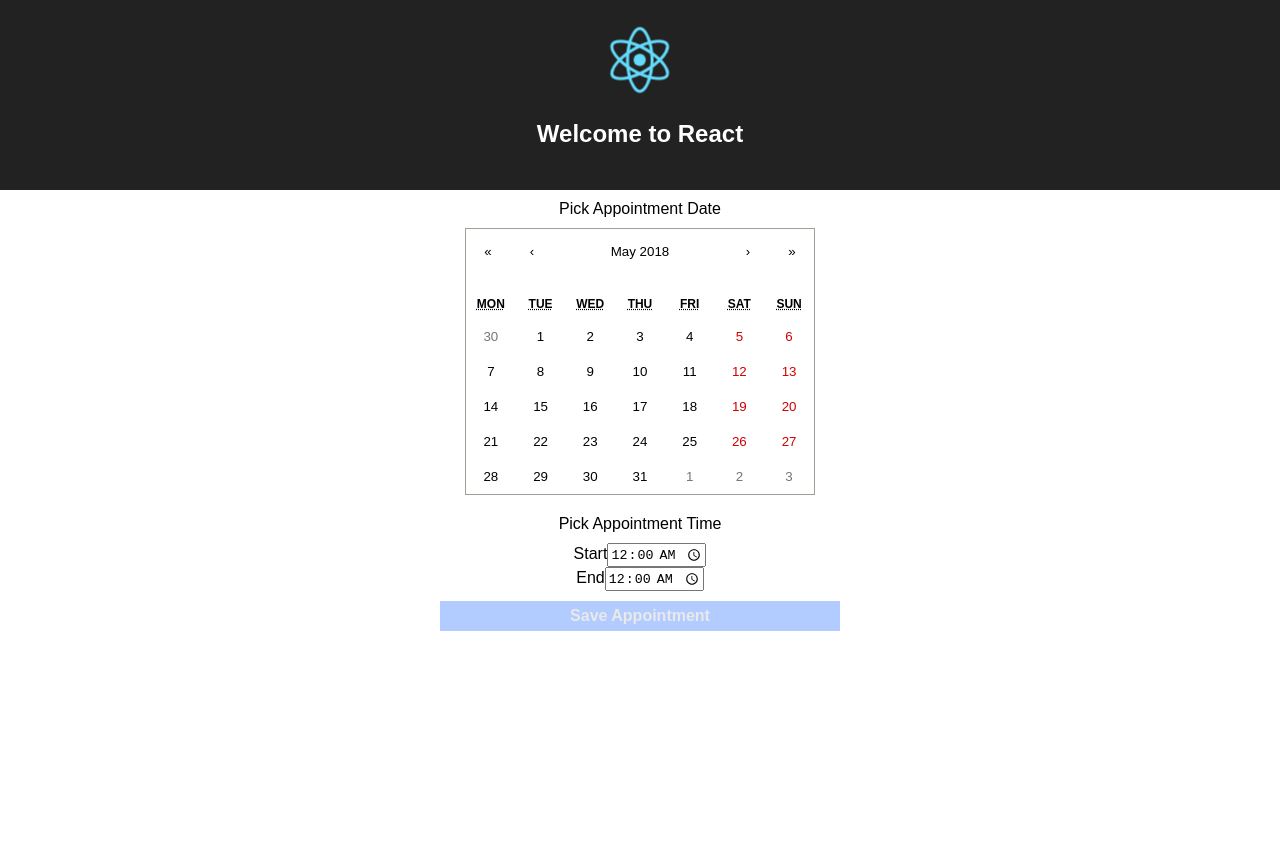
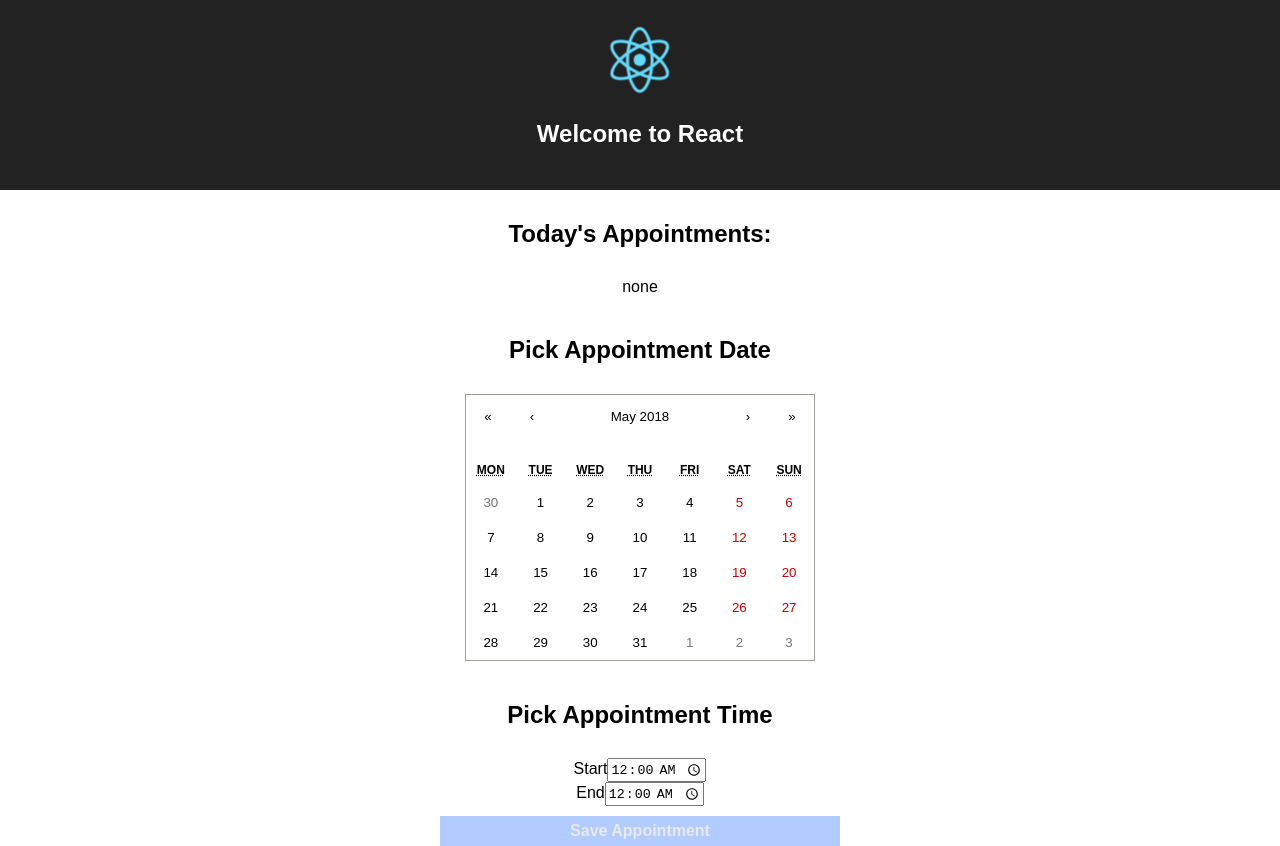
Before and after one commit to davidcoleman007/dr-apt-tool, a React app: page / in a window 1280 px wide. Before the commit the page ends 800 px from the top, so only its background shows below. Built offline with nearby package versions, Linux system fonts and the light colour scheme.

Commit message:
fixed overlay detection added ability to indicated overlapped apts added filtering to always know "todaysApts" where "today" is the day selected implement TodaysAppointments stateless component implement some rudimentary styles for TodaysAppointments component remove a ton of logs

```diff
--- a/src/components/AppointmentForm/AppointmentForm.js
+++ b/src/components/AppointmentForm/AppointmentForm.js
@@ -1,33 +1,32 @@
 import React, { Component } from 'react';
-import PropTypes from 'prop-types';
 import ReactCalendar from 'react-calendar';
 import { TimeInput } from '../TimeInput';
 
 import './AppointmentForm.scss';
+import { TodaysAppointments } from '../TodaysAppointments/TodaysAppointments';
 
 class InitialState extends Object {
   constructor() {
     super();
-    this.aptData  = [];
-    this.day      = null;
-    this.start    = new Date(Date.parse(new Date().toDateString()));
-    this.end      = new Date(Date.parse(new Date().toDateString()));
-    this.overlap  = false;
-    this.rangeErr = false;
+    this.aptData    = [];
+    this.day        = null;
+    this.end        = new Date(Date.parse(new Date().toDateString()));
+    this.highlight  = [];
+    this.overlap    = false;
+    this.rangeErr   = false;
+    this.start      = new Date(Date.parse(new Date().toDateString()));
+    this.todaysApts = [];
   }
 }
 
 export default class AppointmentForm extends Component {
-  static propTypes = {
-    aptData : PropTypes.array
-  };
-
   constructor(props) {
     super(props);
     this.state                 = new InitialState();
     this.checkOverlap          = this.checkOverlap.bind(this);
     this.checkEnd              = this.checkEnd.bind(this);
     this.getTimeForSelectedDay = this.getTimeForSelectedDay.bind(this);
+    this.getTodaysAppointments = this.getTodaysAppointments.bind(this);
     this.onChangeDay           = this.onChangeDay.bind(this);
     this.onChangeStart         = this.onChangeStart.bind(this);
     this.onChangeEnd           = this.onChangeEnd.bind(this);
@@ -39,9 +38,11 @@ export default class AppointmentForm extends Component {
     console.log('day', day);
     const newStart = this.getTimeForSelectedDay(start, day);
     const newEnd = this.getTimeForSelectedDay(end, day);
+    const todaysApts = this.getTodaysAppointments(day);
     this.setState({
       end   : newEnd,
       start : newStart,
+      todaysApts,
       day,
     });
     this.checkEnd({
@@ -53,7 +54,32 @@ export default class AppointmentForm extends Component {
       start : newStart,
       end   : newEnd,
       day,
-    });
+    }, todaysApts);
+  }
+
+  getTodaysAppointments(day) {
+    const {aptData} = this.state;
+    let tmpDate = new Date();
+    const today = new Date(Date.parse(day));
+    tmpDate.setHours(0);
+    tmpDate.setMinutes(0);
+    tmpDate.setSeconds(0);
+    tmpDate.setMilliseconds(0);
+    const start = new Date(Date.parse(today.toDateString() + ' ' + tmpDate.toTimeString()))
+    tmpDate.setHours(23);
+    tmpDate.setMinutes(59);
+    tmpDate.setSeconds(59);
+    tmpDate.setMilliseconds(999);
+    const end   = new Date(Date.parse(today.toDateString() + ' ' + tmpDate.toTimeString()));
+    const todaysApts = aptData.reduce(
+      (prev, cur, i) => {
+        if(cur.start.getTime() >= start.getTime() && cur.end.getTime() <= end.getTime()) {
+          prev.push(cur);
+        }
+        return prev;
+      }, []
+    );
+    return todaysApts;
   }
 
   getTimeForSelectedDay(time, day) {
@@ -61,7 +87,7 @@ export default class AppointmentForm extends Component {
   }
 
   onChangeStart(start) {
-    const {day, end} = this.state;
+    const {day, end, todaysApts} = this.state;
     console.log('AppointmentForm::onChangeStart', start);
     const newStart = this.getTimeForSelectedDay(start, day);
     this.setState({
@@ -76,11 +102,11 @@ export default class AppointmentForm extends Component {
       start : newStart,
       end,
       day,
-    });
+    }, todaysApts);
   }
 
   onChangeEnd(end) {
-    const {day, start} = this.state;
+    const {day, start, todaysApts} = this.state;
     console.log('end', end);
     const newEnd = this.getTimeForSelectedDay(end, day);
     this.setState({
@@ -95,7 +121,7 @@ export default class AppointmentForm extends Component {
       end : newEnd,
       start,
       day,
-    });
+    }, todaysApts);
   }
 
   checkEnd(newApt) {
@@ -112,30 +138,50 @@ export default class AppointmentForm extends Component {
     });
   }
 
-  checkOverlap(newApt) {
-    const {aptData} = this.state;
+  checkOverlap(newApt, todaysApts) {
+    // const {aptData} = this.state;
     let overlap = false;
-    aptData.forEach(apt => {
+    let highlight = [];
+    todaysApts.forEach((apt, idx) => {
       // don't bother if we dont have at a minimum the day and a start or end
       if(!newApt.day && (!newApt.start || !newApt.end)) {
         return;
       }
       // if this apt is on the same day as new apt, then check for overlap
       if(newApt.day && newApt.day.toDateString() === apt.day.toDateString()) {
-        // if it ends after this apt starts
-        if(newApt.start && newApt.start.getTime() >= apt.end.getTime()) {
+        // here goes
+        if((
+          // if it starts before this apt ends
+          (newApt.start && newApt.start.getTime() <= apt.end.getTime()) &&
+          // and it ends after this apt ends
+          (newApt.start && newApt.end.getTime() >= apt.end.getTime())
+        ) || (
+          // if it ends after this apt starts
+          (newApt.end && newApt.end.getTime() >= apt.start.getTime()) &&
+          // and it starts before this apt starts
+          (newApt.end && newApt.start.getTime() <= apt.start.getTime())
+        )) {
+          // then it overlaps
+          console.log('overlap found', newApt, apt);
+          overlap = true;
+        }
+        // if it starts after this apt ends
+        if(newApt.start && newApt.start.getTime() > apt.end.getTime()) {
           // then it is ok
           return;
         }
-        // or starts before this apt ends
-        if(newApt.end && newApt.end.getTime() <= apt.start.getTime()) {
+        // or ends before this apt starts
+        if(newApt.end && newApt.end.getTime() < apt.start.getTime()) {
           // then it is ok
           return;
         }
+        console.log('overlapping index '+idx+' stored', apt.start.toString(), apt.end.toString());
+        highlight.push(idx);
         overlap = true;
       }
     });
     this.setState({
+      highlight,
       overlap
     });
   }
@@ -159,12 +205,15 @@ export default class AppointmentForm extends Component {
     const {
       day,
       end,
+      highlight,
       overlap,
       rangeErr,
       start,
+      todaysApts,
     } = this.state;
     return (
       <section className={`appointment-form ${className}`}>
+        <TodaysAppointments apts={todaysApts} highlight={highlight}/>
         {overlap &&
           <header className="warning">
             This appointment overlaps with another on your schedule
@@ -176,7 +225,7 @@ export default class AppointmentForm extends Component {
           </header>
         }
         <article className="date-entry">
-          <header>Pick Appointment Date</header>
+          <header><h2>Pick Appointment Date</h2></header>
           <ReactCalendar
             className="picker"
             value={day}
@@ -185,7 +234,7 @@ export default class AppointmentForm extends Component {
           />
         </article>
         <article className="time-entry">
-          <header>Pick Appointment Time</header>
+          <header><h2>Pick Appointment Time</h2></header>
           <section className="time-entry-start">
             <label>Start</label>
             <TimeInput
--- a/src/components/TimeInput/TimeInput.js
+++ b/src/components/TimeInput/TimeInput.js
@@ -4,7 +4,6 @@ import { isDate } from 'util';
 export class TimeInput extends React.Component {
   constructor() {
     super();
-
     this.state = {
       date: new Date(Date.parse(new Date().toDateString()))
     };
@@ -15,27 +14,23 @@ export class TimeInput extends React.Component {
     const {onChange} = this.props;
     const dStr = (new Date()).toLocaleDateString() + ' ' + event.target.value;
     const date = new Date(Date.parse(dStr));
-    console.log(date);
     this.setState({
       date
     });
-    console.log('TimeInput::onChange', date);
     onChange && onChange(date);
   }
 
   componentWillReceiveProps(nextProps) {
-    console.log('will receive props', nextProps);
     const {value} = nextProps;
     value &&  isDate(value) &&
     (value.toString() !== this.state.date.toString()) &&
     this.setState({
       date: value
-    }) && console.log('set new state');
+    });
   }
 
   render() {
     const {date} = this.state;
-    console.log('rendered date', date);
     const value = date && date.toLocaleTimeString('en-US', {
       hour: 'numeric',
       minute: 'numeric',
--- a/src/components/TodaysAppointments/TodaysAppointments.js
+++ b/src/components/TodaysAppointments/TodaysAppointments.js
@@ -1,12 +1,43 @@
 import React from 'react';
 
-export class TodaysAppointments extends React.Component {
-  constructor() {
-    super();
-    this.state = {};
-  }
+import './TodaysAppointments.scss';
 
-  render() {
-    return <p></p>;
-  }
-}
+export const TodaysAppointments = (props) => {
+  const {apts, highlight} = props;
+  console.log('highlight indexes', highlight);
+  return (
+    <article className="todays-appointments">
+      <header><h2>Today's Appointments:</h2></header>
+      {((!apts || !apts.length) && (
+        <summary>none</summary>
+      )) || null}
+      {((apts && apts.length) && (
+        <ul className="appointments-list">
+          {apts.map(
+            (apt, idx) => {
+              const {start, end} = apt;
+              // not so efficient but length will never be > 2
+              const highlightClass = (highlight.indexOf(idx) !== -1)?'highlight':'';
+              const itemClassName = `appointment-item ${highlightClass}`;
+              return (
+                <li className={itemClassName}>
+                  {start.toLocaleTimeString('en-US', {
+                    hour: 'numeric',
+                    minute: 'numeric',
+                    hour12: true
+                  })}
+                  &nbsp;to&nbsp;
+                  {end.toLocaleTimeString('en-US', {
+                    hour: 'numeric',
+                    minute: 'numeric',
+                    hour12: true
+                  })}
+                </li>
+              );
+            }
+          )}
+        </ul>
+      )) || null}
+    </article>
+  );
+};
--- a/src/components/TodaysAppointments/TodaysAppointments.scss
+++ b/src/components/TodaysAppointments/TodaysAppointments.scss
@@ -0,0 +1,9 @@
+.todays-appointments {
+  .appointments-list {
+    .appointment-item {
+      &.highlight {
+        color: red;
+      }
+    }
+  }
+}
```
